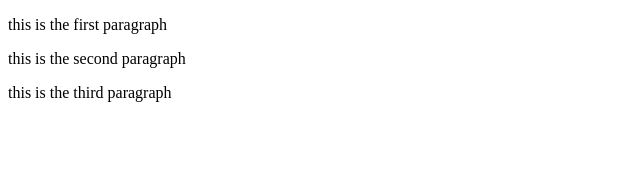
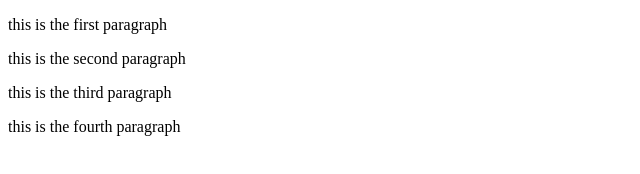
Before and after one commit to shubham-patel26/git-test, a plain HTML site: page index.html in a window 1280 px wide. Shown: the whole page, without its empty margins (0-640 px from the left). Drawn offline with Linux system fonts and the light colour scheme.

Commit message:
fourth commit

```diff
--- a/index.html
+++ b/index.html
@@ -9,5 +9,6 @@
     <p>this is the first paragraph</p>
     <p>this is the second paragraph</p>
     <p>this is the third paragraph</p>
+    <p>this is the fourth paragraph</p>
   </body>
 </html>
```
